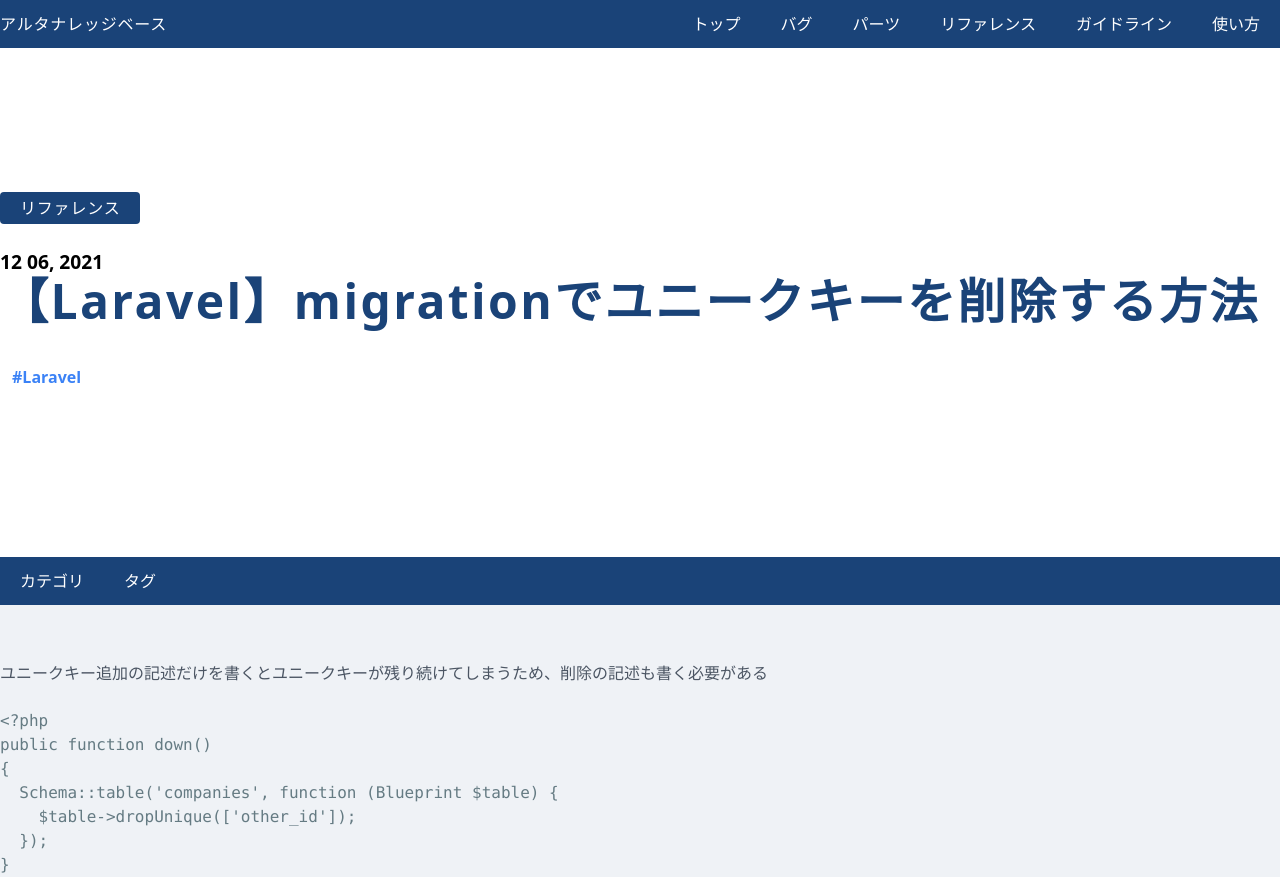
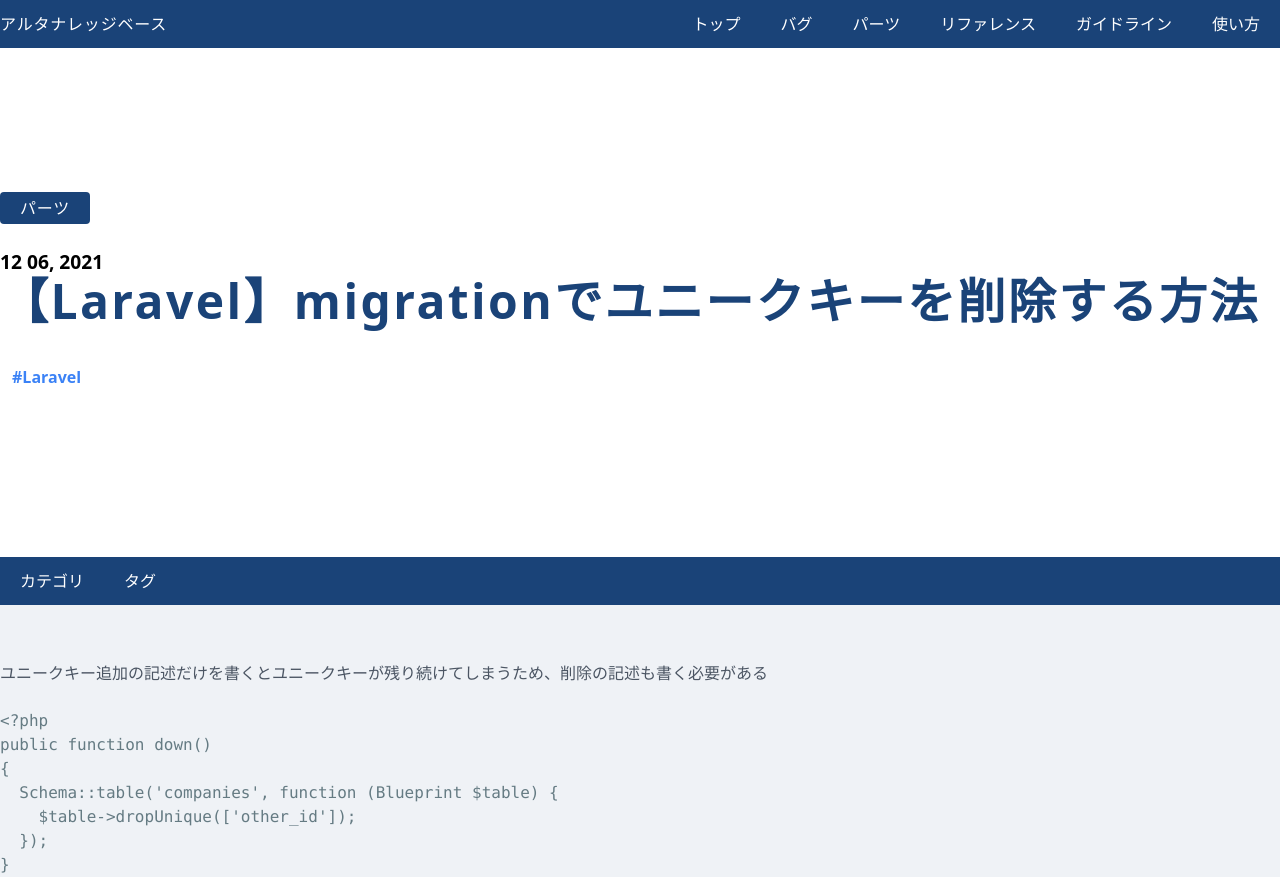
Before and after one commit to YutoHayashi/knowledgeBase, a Gatsby site: page /markdown/kawasaki/Laravel/20211206-2/ in a window 1280 px wide. Shown: the top 877 px of the page. Built offline with nearby package versions, Linux system fonts and the light colour scheme; Gatsby itself is replaced by a stand-in of ours; some packages are replaced by stand-ins of ours; code samples lack their colours.

Commit message:
Update 20211206-2.md

```diff
--- a/src/markdown/kawasaki/Laravel/20211206-2.md
+++ b/src/markdown/kawasaki/Laravel/20211206-2.md
@@ -1,7 +1,7 @@
 ---
 title: "【Laravel】migrationでユニークキーを削除する方法"
 date: "2021-12-06"
-category: "リファレンス"
+category: "パーツ"
 tags: ["Laravel"]
 author: "川崎 尚弥"
 ---
```
